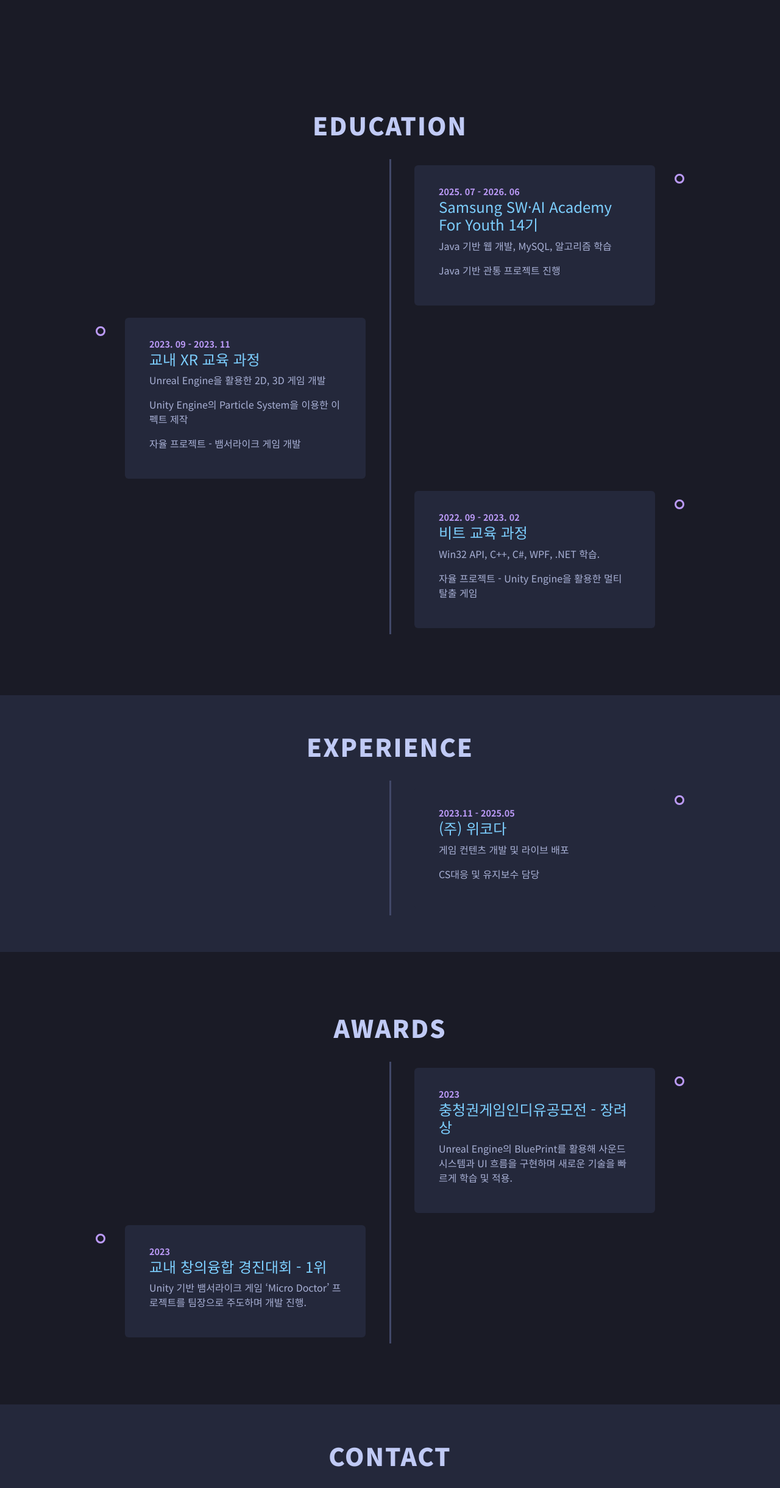
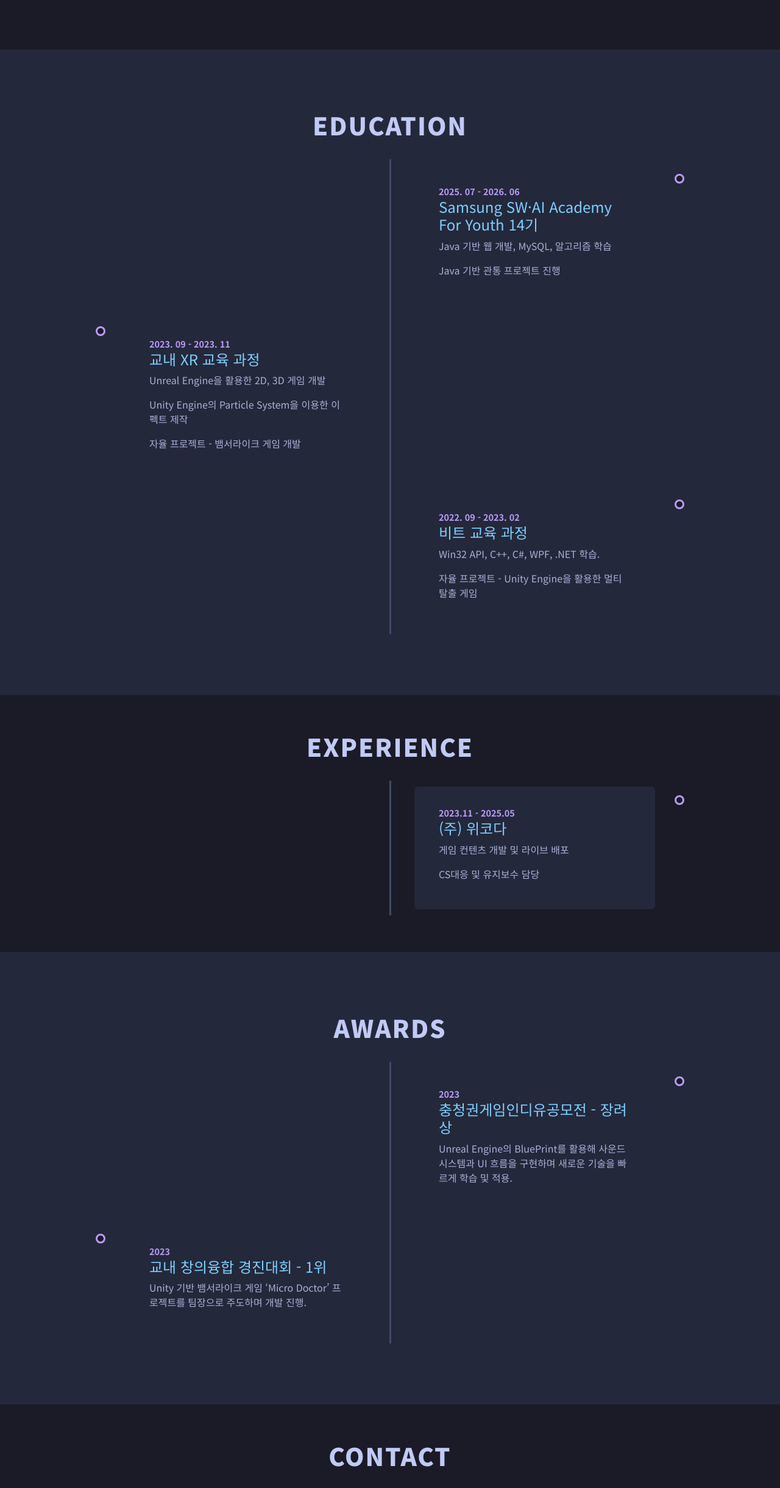
Before and after one commit to 991357/991357.github.io, a plain HTML site: page index.html in a window 1280 px wide. Shown: the part 3097-5537 px from the top of the page at 61% size. Drawn offline with nearby package versions, Linux system fonts and the light colour scheme.

Commit message:
섹션 배경색 패턴 수정

```diff
--- a/index.html
+++ b/index.html
@@ -331,7 +331,7 @@
     </section>
 
     <!-- Education Section -->
-    <section id="education" class="content-section">
+    <section id="education" class="content-section bg-section">
       <div class="container">
         <h2 class="section-title">Education</h2>
         <div class="timeline">
@@ -365,7 +365,7 @@
     </section>
 
     <!-- Experience Section -->
-    <section id="experience" class="content-section bg-section">
+    <section id="experience" class="content-section">
       <div class="container">
         <h2 class="section-title">Experience</h2>
         <div class="timeline">
@@ -382,7 +382,7 @@
     </section>
 
     <!-- Awards Section -->
- <section id="awards" class="content-section">
+ <section id="awards" class="content-section bg-section">
   <div class="container">
     <h2 class="section-title">Awards</h2>
     <div class="timeline">
@@ -405,7 +405,7 @@
 </section>
 
     <!-- Contact Section -->
-    <footer id="contact" class="content-section bg-section text-center">
+    <footer id="contact" class="content-section text-center">
         <div class="container">
             <h2 class="section-title">Contact</h2>
             <p class="lead">언제나 기다리고 있습니다.</p>
```
